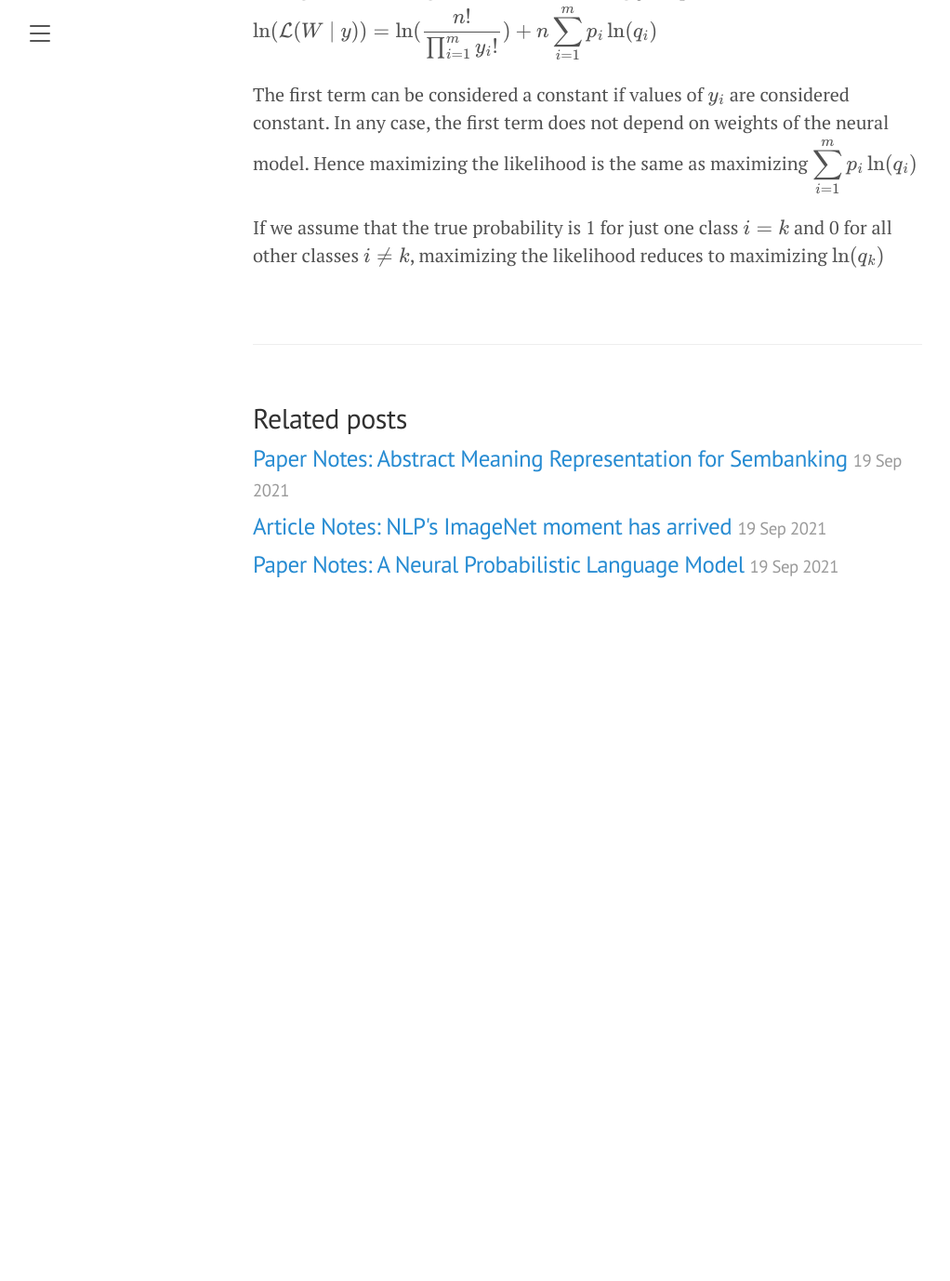
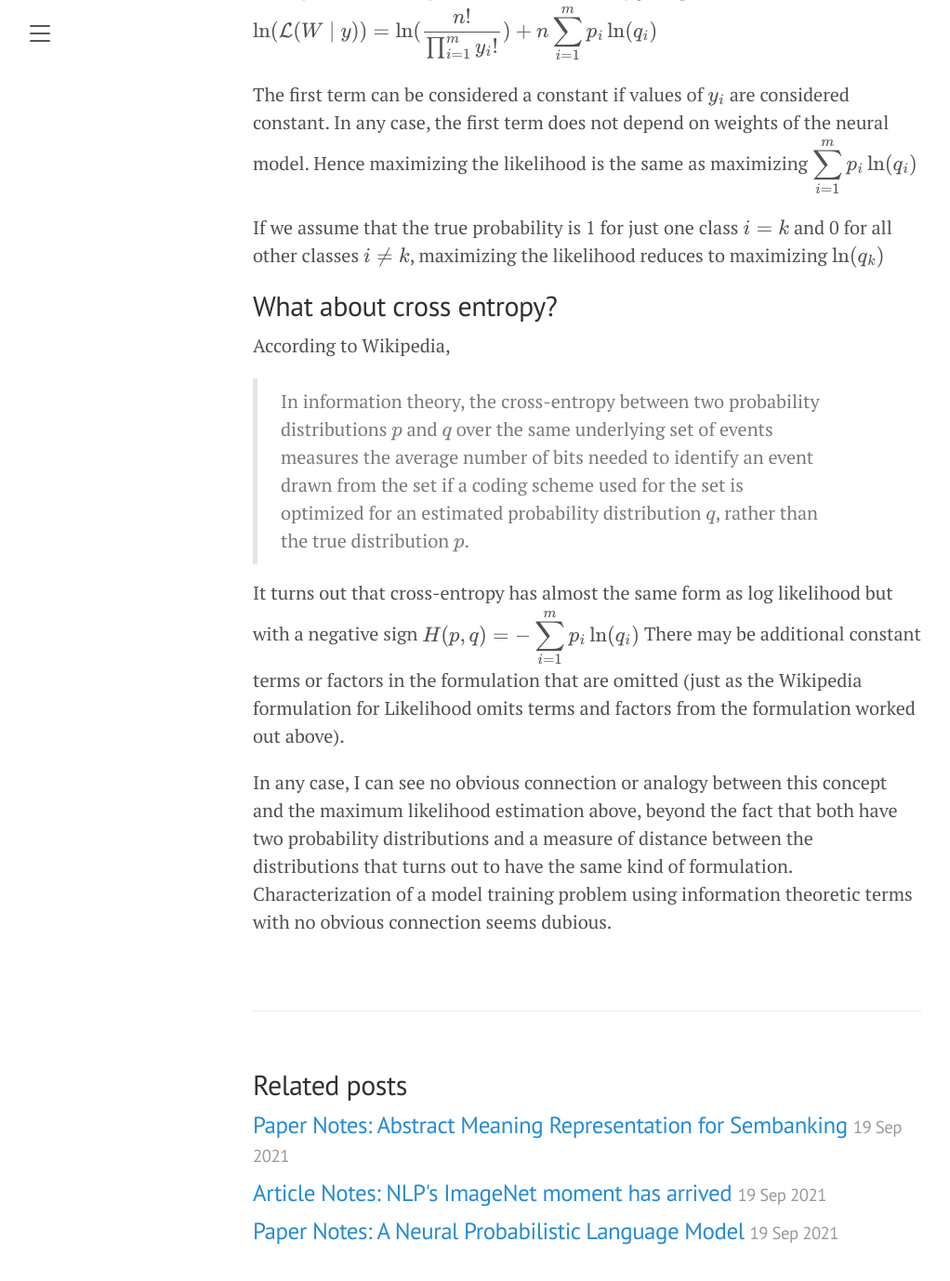
Before and after one commit to koustubhmoharir/ai, a Jekyll site: the page built from _posts/2021-09-22-understanding-likelihood.md, in a window 1280 px wide and 1400 px high, scrolled down 3050 px. Shown: the top 1378 px of the window at 93% size, without its empty margins (8-1030 px from the left). Built offline with Jekyll 4.4.1, drawn with Linux system fonts in a browser that asks for light colours; formulas are drawn with MathJax 3; comment, search, counter and statistics services are not loaded; before the commit the page ends 3733 px from its top, so only the background shows below that.

Commit message:
Added a few paras to the Likelihood post

```diff
--- a/_posts/2021-09-22-understanding-likelihood.md
+++ b/_posts/2021-09-22-understanding-likelihood.md
@@ -66,3 +66,14 @@ Taking the natural logarithm and substituting $y_i = p_i n$, this leads to $\dis
 The first term can be considered a constant if values of $y_i$ are considered constant. In any case, the first term does not depend on weights of the neural model. Hence maximizing the likelihood is the same as maximizing $\displaystyle \sum_{i=1}^{m} {p_i \ln(q_i)}$
 
 If we assume that the true probability is 1 for just one class $i = k$ and 0 for all other classes $i \neq k$, maximizing the likelihood reduces to maximizing $\ln(q_k)$
+
+## What about cross entropy?
+
+According to Wikipedia,
+>
+In information theory, the cross-entropy between two probability distributions $p$ and $q$ over the same underlying set of events measures the average number of bits needed to identify an event drawn from the set if a coding scheme used for the set is optimized for an estimated probability distribution $q$, rather than the true distribution $p$.
+
+It turns out that cross-entropy has almost the same form as log likelihood but with a negative sign $\displaystyle H(p, q) = - \sum_{i=1}^{m} {p_i \ln(q_i)}$
+There may be additional constant terms or factors in the formulation that are omitted (just as the Wikipedia formulation for Likelihood omits terms and factors from the formulation worked out above).
+
+In any case, I can see no obvious connection or analogy between this concept and the maximum likelihood estimation above, beyond the fact that both have two probability distributions and a measure of distance between the distributions that turns out to have the same kind of formulation. Characterization of a model training problem using information theoretic terms with no obvious connection seems dubious.
```
